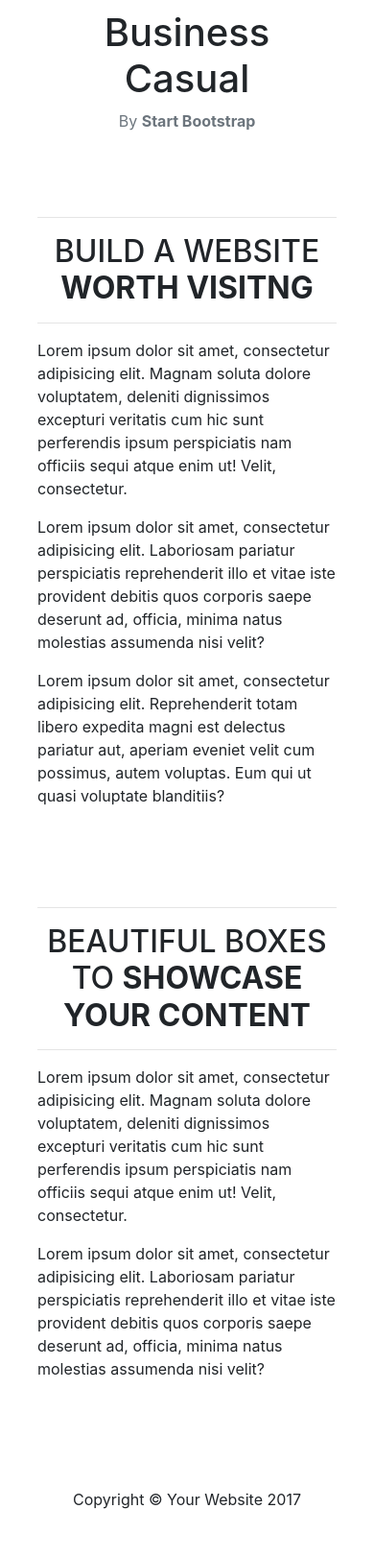
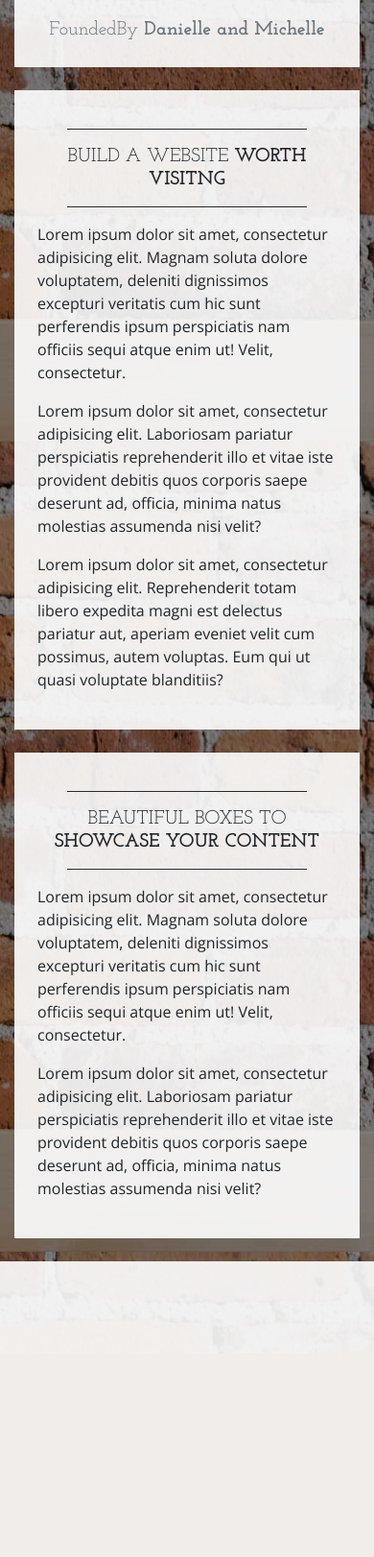
Before and after one commit to Mbojorquez2007/my-pwp-project, a PHP site: page / in a window 390 px wide. Shown: the part 384-2006 px from the top of the page at 96% size. After the commit the page ends 1698 px from the top, so only its background shows below. Run offline with PHP 8.4, Linux system fonts and the light colour scheme; some libraries are stand-ins or nearby versions.

Commit message:
added more

```diff
--- a/css/stylesheet.css
+++ b/css/stylesheet.css
@@ -6,7 +6,7 @@
 
 body {
 	font-family: "Open Sans", Helvetica, Arial, sans-serif;
-	background: url('../../my-pwp-project/public_html/documentation/image/bg.jpg') no-repeat center center fixed;
+	background: url('../../my-pwp-project/img/bg.jpg') no-repeat center center fixed;
 	-webkit-background-size: cover;
 	-moz-background-size: cover;
 	background-size: cover;
--- a/index.html
+++ b/index.html
@@ -8,7 +8,7 @@
     <meta name="description" content="">
     <meta name="author" content="">
 
-    <title>Business Casual - Start Bootstrap Theme</title>
+    <title>Unisus- Start Bootstrap Theme</title>
 
     <!-- Bootstrap core CSS -->
     <link href="../my-pwp-project/vendor/vendor/bootstrap/css/bootstrap.min.css" rel="stylesheet">
@@ -18,14 +18,14 @@
     <link href="https://fonts.googleapis.com/css?family=Josefin+Slab:100,300,400,600,700,100italic,300italic,400italic,600italic,700italic" rel="stylesheet" type="text/css">
 
     <!-- Custom styles for this template -->
-    <link href="css/business-casual.css" rel="stylesheet">
+    <link href="css/stylesheet.css" rel="stylesheet">
 
   </head>
 
   <body>
 
-    <div class="tagline-upper text-center text-heading text-shadow text-white mt-5 d-none d-lg-block">Business Casual</div>
-    <div class="tagline-lower text-center text-expanded text-shadow text-uppercase text-white mb-5 d-none d-lg-block">3481 Melrose Place | Beverly Hills, CA 90210 | 123.456.7890</div>
+    <div class="tagline-upper text-center text-heading text-shadow text-white mt-5 d-none d-lg-block">Unisus</div>
+    <div class="tagline-lower text-center text-expanded text-shadow text-uppercase text-white mb-5 d-none d-lg-block">1234 Melrose Place | Albuquerque, NM 87105 | 123.456.7890</div>
 
     <!-- Navigation -->
     <nav class="navbar navbar-expand-lg navbar-light bg-faded py-lg-4">
@@ -67,21 +67,21 @@
           </ol>
           <div class="carousel-inner" role="listbox">
             <div class="carousel-item active">
-              <img class="d-block img-fluid w-100" src="../my-pwp-project/public_html/documentation/image/slide-1.jpg" alt="">
+              <img class="d-block img-fluid w-100" src="../my-pwp-project/img/slide-1.jpg" alt="slide">
               <div class="carousel-caption d-none d-md-block">
                 <h3 class="text-shadow">First Slide</h3>
                 <p class="text-shadow">This is the caption for the first slide.</p>
               </div>
             </div>
             <div class="carousel-item">
-              <img class="d-block img-fluid w-100" src="../my-pwp-project/public_html/documentation/image/slide-2.jpg" alt="">
+              <img class="d-block img-fluid w-100" src="../my-pwp-project/img/slide-2.jpg" alt="slide">
               <div class="carousel-caption d-none d-md-block">
                 <h3 class="text-shadow">Second Slide</h3>
                 <p class="text-shadow">This is the caption for the second slide.</p>
               </div>
             </div>
             <div class="carousel-item">
-              <img class="d-block img-fluid w-100" src="../my-pwp-project/public_html/documentation/image/slide-3.jpg" alt="">
+              <img class="d-block img-fluid w-100" src="../my-pwp-project/img/slide-3.jpg" alt="slide">
               <div class="carousel-caption d-none d-md-block">
                 <h3 class="text-shadow">Third Slide</h3>
                 <p class="text-shadow">This is the caption for the third slide.</p>
@@ -100,9 +100,9 @@
         <!-- Welcome Message -->
         <div class="text-center mt-4">
           <div class="text-heading text-muted text-lg">Welcome To</div>
-          <h1 class="my-2">Business Casual</h1>
-          <div class="text-heading text-muted text-lg">By
-            <strong>Start Bootstrap</strong>
+          <h1 class="my-2">Unisus</h1>
+          <div class="text-heading text-muted text-lg">FoundedBy
+            <strong>Danielle and Michelle</strong>
           </div>
         </div>
       </div>
@@ -134,7 +134,7 @@
 
     <footer class="bg-faded text-center py-5">
       <div class="container">
-        <p class="m-0">Copyright &copy; Your Website 2017</p>
+        <p class="m-0"></p>
       </div>
     </footer>
 
```
Also changed, not shown: about.html (+5 -5 lines), blog.html (+9 -9 lines), contact.html (+8 -8 lines), gulpfile.js (+5 -5 lines).
